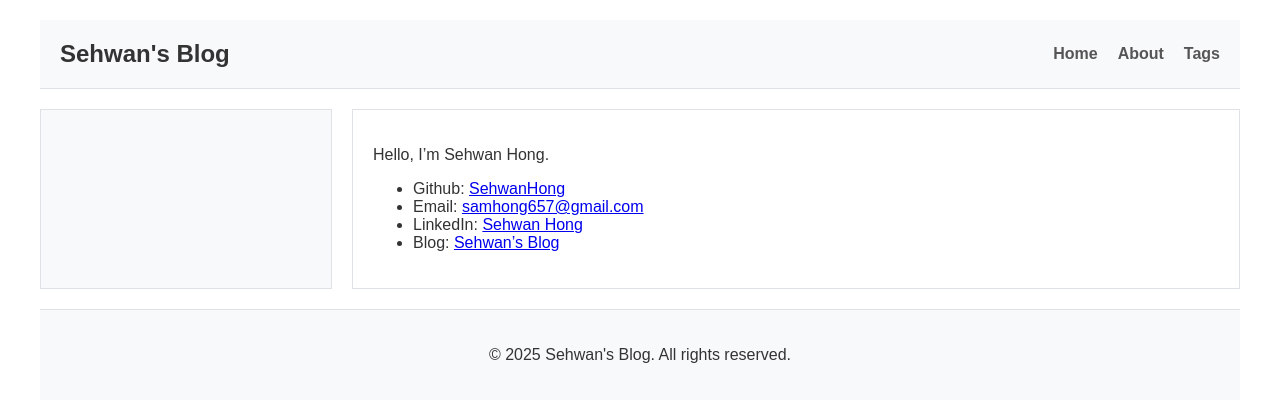
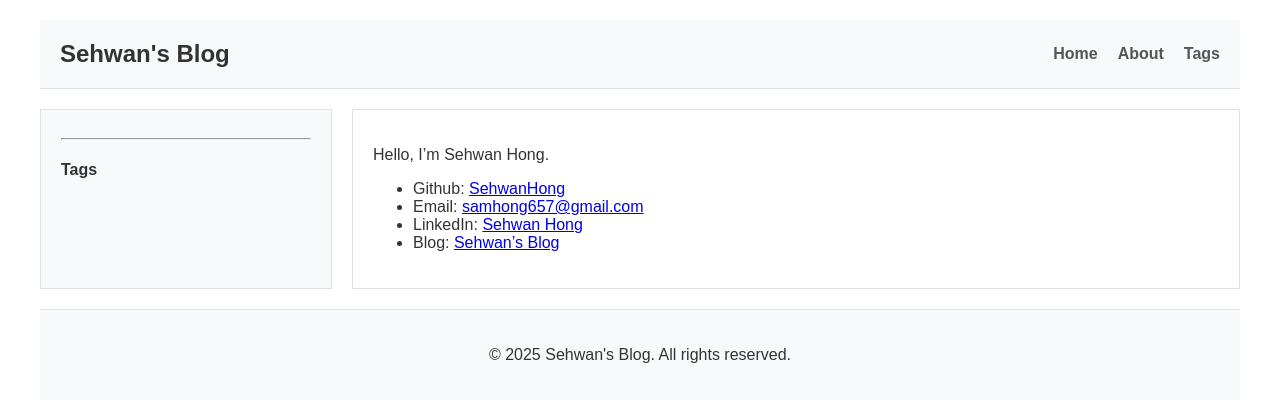
Before and after one commit to SehwanHong/SehwanHong.github.io, a Jekyll site: the page built from about.markdown, in a window 1280 px wide. Shown: the top 402 px of the page. Built offline with Jekyll 4.4.1, drawn with Linux system fonts in a browser that asks for light colours; some web fonts are replaced.

Commit message:
tags.html에서 모든 태그를 동적으로 수집하여 표시하도록 수정하고, 사이드바에 태그 목록을 추가했습니다. 각 태그에 대한 포스트 수를 계산하여 태그 클라우드를 개선했습니다.

```diff
--- a/_includes/sidebar.html
+++ b/_includes/sidebar.html
@@ -6,7 +6,7 @@
 {% if page.collection == 'Artificial-Intelligence' %}
   <h4>Artificial Intelligence</h4>
   <ul>
-    {% for doc in site.collections['Artificial-Intelligence'].docs %}
+    {% for doc in site.collections['Artificial-Intelligence'].docs | sort: 'title' %}
       <li>
         <a href="{{ doc.url | relative_url }}" {% if page.url == doc.url %}class="active"{% endif %}>
           {{ doc.title | default: "Untitled" }}
@@ -15,3 +15,25 @@
     {% endfor %}
   </ul>
 {% endif %}
+
+<hr>
+
+<h4>Tags</h4>
+<ul>
+  {% assign all_tags = "" | split: "," %}
+  {% for doc in site.documents %}
+    {% if doc.tags %}
+      {% for tag in doc.tags %}
+        {% assign all_tags = all_tags | push: tag | uniq %}
+      {% endfor %}
+    {% endif %}
+  {% endfor %}
+
+  {% for tag in all_tags | sort %}
+    <li>
+      <a href="{{ site.baseurl }}/tags/{{ tag | slugify }}/">
+        {{ tag }}
+      </a>
+    </li>
+  {% endfor %}
+</ul>
```
Also changed, not shown: tags.html (+17 -6 lines).
